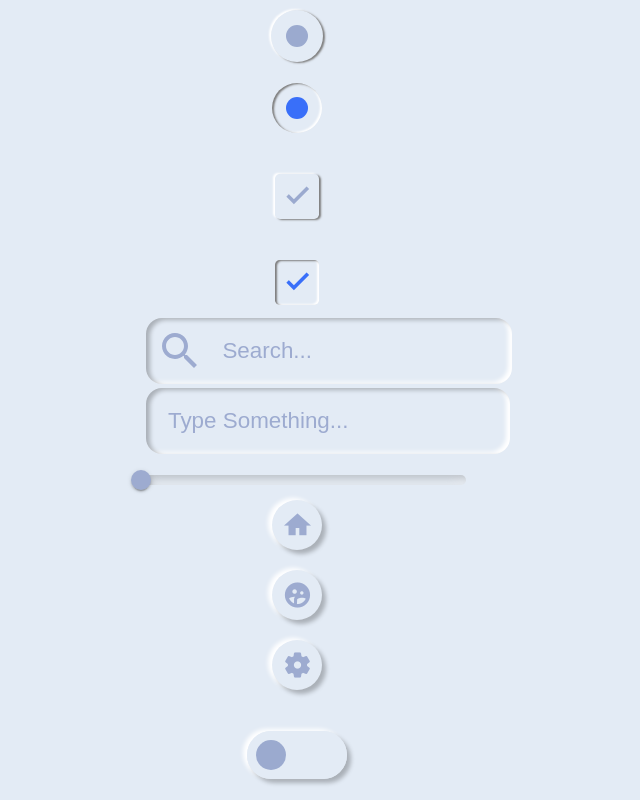
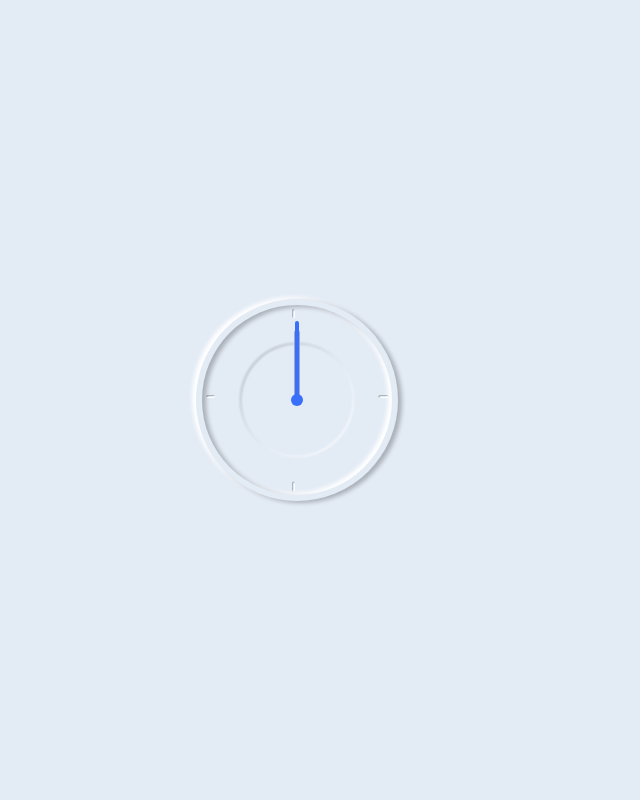
Before and after one commit to RyanColl/Website-Redesign-Portfolio, a React (Create React App) app: page / in a window 1280 px wide. Shown: the top 800 px of the page, without its empty margins (343-983 px from the left). Built offline with nearby package versions, Linux system fonts and the light colour scheme.

Commit message:
neumo clock complete, onto play button

```diff
--- a/src/App/App.tsx
+++ b/src/App/App.tsx
@@ -11,6 +11,7 @@ import SearchBar from '../Components/Neumorphic/Search/SearchBar';
 import TypeBar from '../Components/Neumorphic/TypeBar/TypeBar';
 import IconButton from '../Components/Neumorphic/IconButton/IconButton'
 import NeumoSlider from '../Components/Neumorphic/Slider/Slider'
+import NeumoClock from '../Components/Neumorphic/Clock/NeumoClock';
 const App = () => {
   const [width, setWidth] = useState(0)
   useEffect(() => {
@@ -18,7 +19,7 @@ const App = () => {
   }, [])
   return (
     <div className="App-header">
-        <SphereSwitch />
+        {/* <SphereSwitch />
         <SphereSwitch id={2} isChecked={true} />
         <Toggle />
         <Toggle id={2} isChecked={true} />
@@ -32,7 +33,8 @@ const App = () => {
         <NeumoSwitch id={2} isChecked={true} />
         <NeumoButton />
         <NeumoButton darkThemed={true} />
-        <NeumoTabs />
+        <NeumoTabs /> */}
+        <NeumoClock />
     </div>
   );
 }
--- /dev/null
+++ b/src/Components/Neumorphic/Clock/NeumoClock.css
@@ -0,0 +1,79 @@
+.neumo-clock {
+    justify-self: center;
+    box-shadow: 4px 2px 4px rgba(0, 0, 0, 0.25), -4px -2px 4px #FFFFFF;
+    border-radius: 50%;
+    display: flex;
+    justify-content: center;
+    align-items: center;
+    position: relative;
+}
+.hand {
+    position: absolute;
+    transform-origin: bottom;
+    bottom: 6rem;
+    border-radius: .2rem;
+    z-index: 200;
+  }
+
+  .hours {
+    width: .4rem;
+    height: 3.2rem;
+    background: #BEC8E4;
+  }
+
+  .minutes {
+    width: .4rem;
+    height: 4.6rem;
+    background: #9BAACF;
+  }
+  .seconds {
+    width: .2rem;
+    height: 5.2rem;
+    background: #396FF9;
+  }
+  .point {
+    position: absolute;
+    width: .8rem;
+    height: .8rem;
+    border-radius: 50%;
+    background: #396FF9;
+    z-index: 300;
+  }
+
+  .marker {
+    width: 95%;
+    height: 95%;
+    border-radius: 50%;
+    position: relative;
+    box-shadow: inset 4px 2px 4px rgba(0, 0, 0, 0.25), inset -4px -2px 4px #FFFFFF;
+  }
+  .marker::after {
+    content: '';
+    width: 60%;
+    height: 60%;
+    position: absolute;
+    box-shadow: inset 1px 1px 1px rgba(0, 0, 0, 0.25), inset -1px -1px 1px #FFFFFF;
+    border-radius: 50%;
+    top: 20%;
+    left: 20%;
+    filter: blur(1px);
+  }
+  .marker__1, .marker__2, .marker__3, .marker__4 {
+    position: absolute;
+    border-radius: .1rem;
+    box-shadow: inset 1px 1px 1px rgba(0, 0, 0, 0.25), inset -1px -1px 1px #FFFFFF;
+  }
+  .marker__1, .marker__2 {
+    width: .2rem;
+    height: .6rem;
+    left: 5.6rem;
+  }
+  .marker__3, .marker__4 {
+    width: .6rem;
+    height: .2rem;
+    top: 5.6rem;
+  }
+  .marker__1 { top: 2%; }
+  .marker__2 { top: 98%; transform: translateY(-.6rem); }
+  .marker__3 { left: 2%; }
+  .marker__4 { left: 98%; transform: translateX(-.6rem); }
--- /dev/null
+++ b/src/Components/Neumorphic/Clock/NeumoClock.tsx
@@ -0,0 +1,40 @@
+import React, { useEffect, useState } from "react";
+import './NeumoClock.css';
+
+const NeumoClock = (props: any) => {
+    const [hDeg, setHDeg] = useState(0)
+    const [mDeg, setMDeg] = useState(0)
+    const [sDeg, setSDeg] = useState(0)
+    const clock = () => {
+        const today = new Date();
+        let h = (today.getHours() % 12) + today.getMinutes() / 59; // 22 % 12 = 10pm
+        let m = today.getMinutes(); // 0 - 59
+        let s = today.getSeconds(); // 0 - 59
+        setHDeg(h *= 30); // 12 * 30 = 360deg
+        setMDeg(m *= 6);
+        setSDeg(s *= 6); // 60 * 6 = 360deg
+    }
+    const [width, ] = useState(props.width || 200)
+    useEffect(() => {
+        window.onload = () => {
+            setInterval(() => {
+            clock()
+            }, 500);
+        }
+    }, [])
+    return (
+        <div style={{width, height: width}} className="neumo neumo-clock">
+            <div style={{transform: `rotate(${hDeg}deg)`}} className="hand hours"></div>
+            <div style={{transform: `rotate(${mDeg}deg)`}} className="hand minutes"></div>
+            <div style={{transform: `rotate(${sDeg}deg)`}} className="hand seconds"></div>
+            <div className="point"></div>
+            <div className="marker">
+                <span className="marker__1"></span>
+                <span className="marker__2"></span>
+                <span className="marker__3"></span>
+                <span className="marker__4"></span>
+            </div>
+        </div>
+    )
+}
+export default NeumoClock;
--- a/src/Components/Neumorphic/Slider/Slider.css
+++ b/src/Components/Neumorphic/Slider/Slider.css
@@ -25,47 +25,3 @@
     color: #396FF9;
     transition: all .3s ease;
 }
-.slider-box {
-    width: 100%;
-    height: 1rem;
-    cursor: pointer;
-    box-shadow:  8px 4px 8px #7e7e7e inset, -8px -4px 8px white inset;
-    border-radius: 1rem;
-    position: relative;
-    display: flex;
-    justify-content: center;
-    align-items: center;
-}
-.slider-btn {
-    width: 2rem;
-    height: 2rem;
-    border-radius: 50%;
-    background: white;
-    position: absolute;
-    box-shadow: 0px .1rem .3rem 0px whitesmoke;
-    z-index: 200;
-    display: flex;
-    justify-content: center;
-    align-items: center;
-}
-.slider-btn:hover .slider-tooltip {
-    opacity: 1;
-}
-.slider-btn::after {
-    content: '';
-    position: absolute;
-    width: .8rem;
-    height: .8rem;
-    border-radius: 50%;
-    box-shadow:  8px 4px 8px #7e7e7e inset, -8px -4px 8px white inset;
-}
-.slider-color {
-    height: 100%;
-    width: 50%;
-    position: absolute;
-    left: 0;
-    z-index: 100;
-    border-radius: inherit;
-    background: #396FF9;
-    background-image: linear-gradient(180deg, #84A9FE 0%, #396FF9 100%);
-}
```
